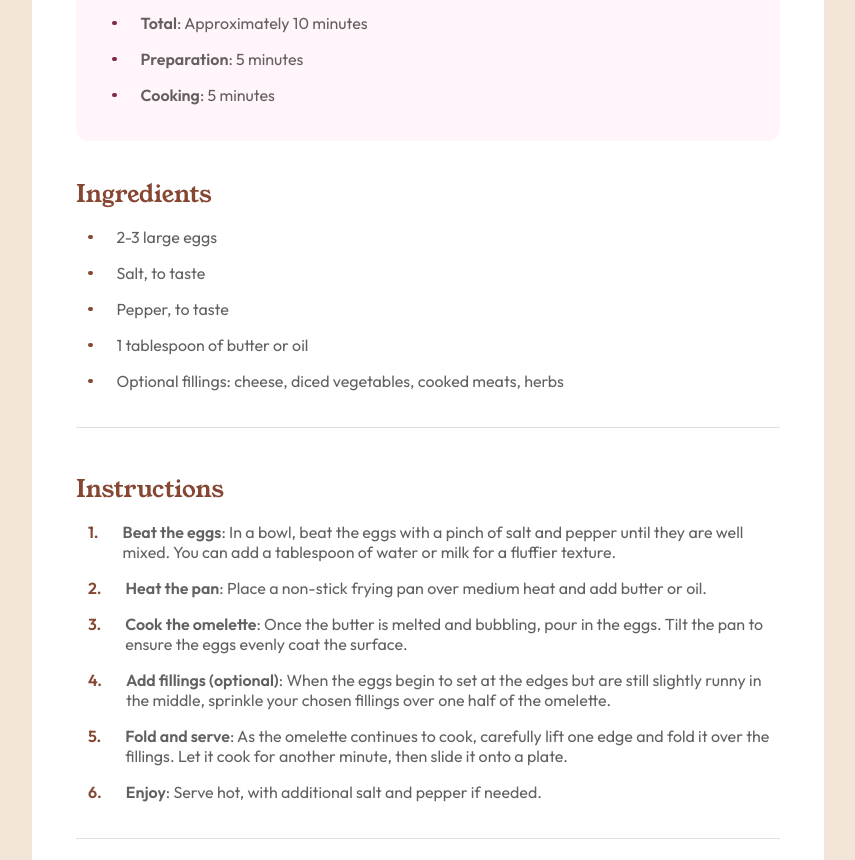
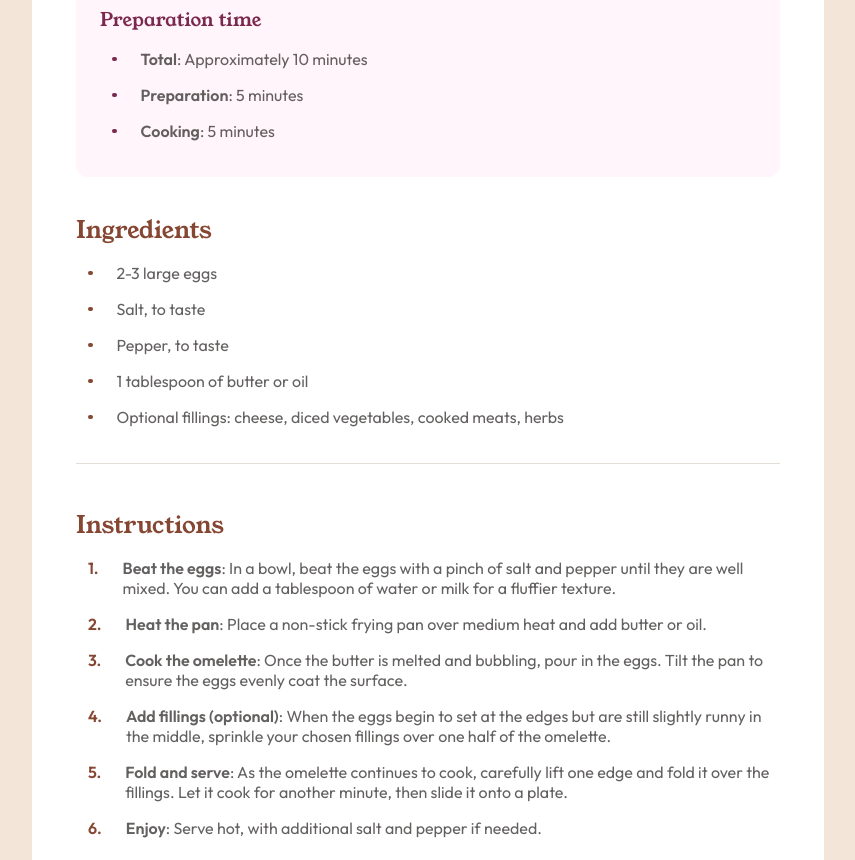
Before and after one commit to ie-orphane/recipe-page-main.frontend-mentor, a plain HTML site: page index.html in a window 1280 px wide. Shown: the part 613-1473 px from the top of the page, without its empty margins (212-1067 px from the left). Drawn offline with Linux system fonts and the light colour scheme.

Commit message:
add space between the header and the image

```diff
--- a/public/css/style.css
+++ b/public/css/style.css
@@ -105,6 +105,7 @@ main {
     padding: 2.5rem 2.75rem;
 
     #container {
+        padding: 2.25rem 0;
         display: flex;
         flex-direction: column;
         row-gap: 1rem;
```
